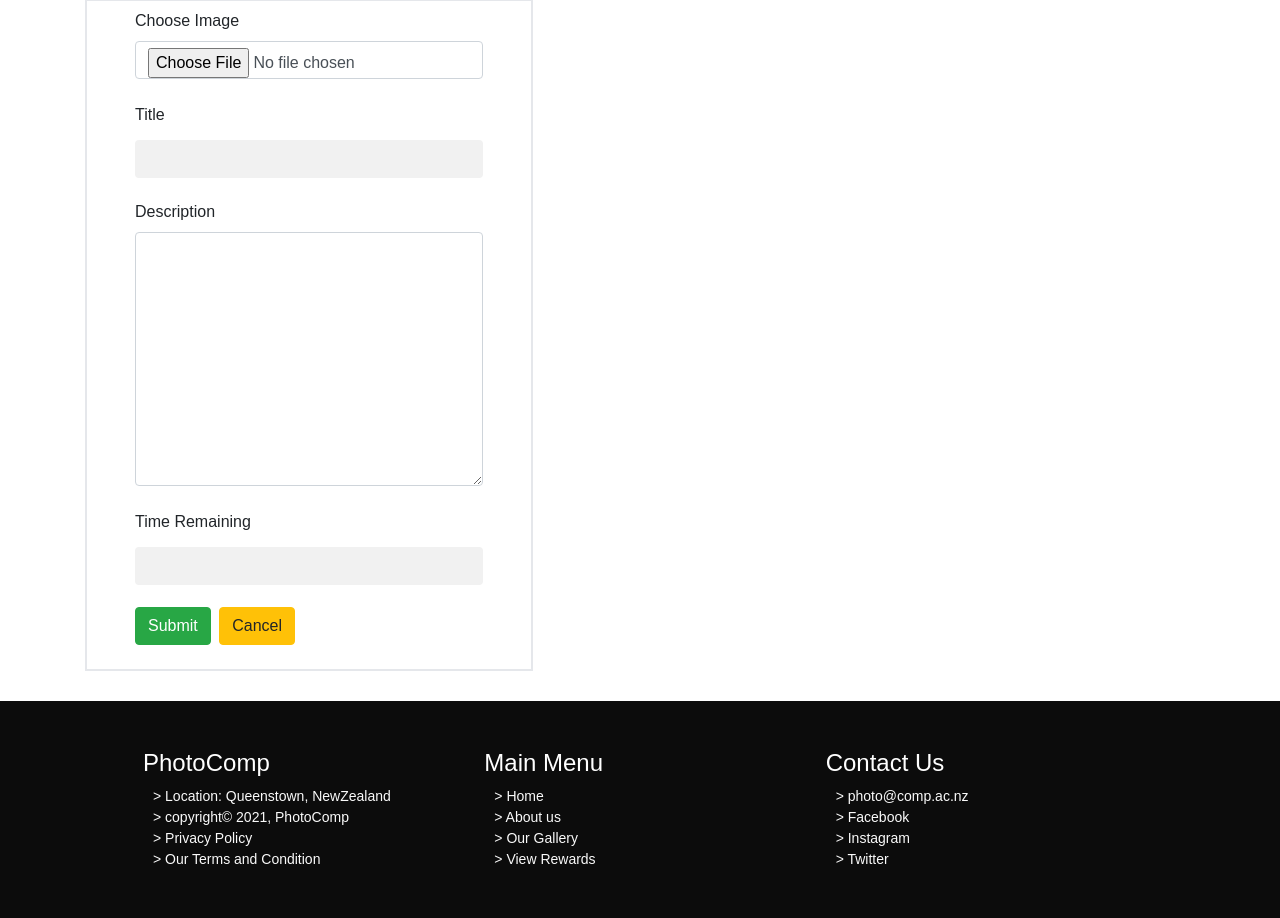
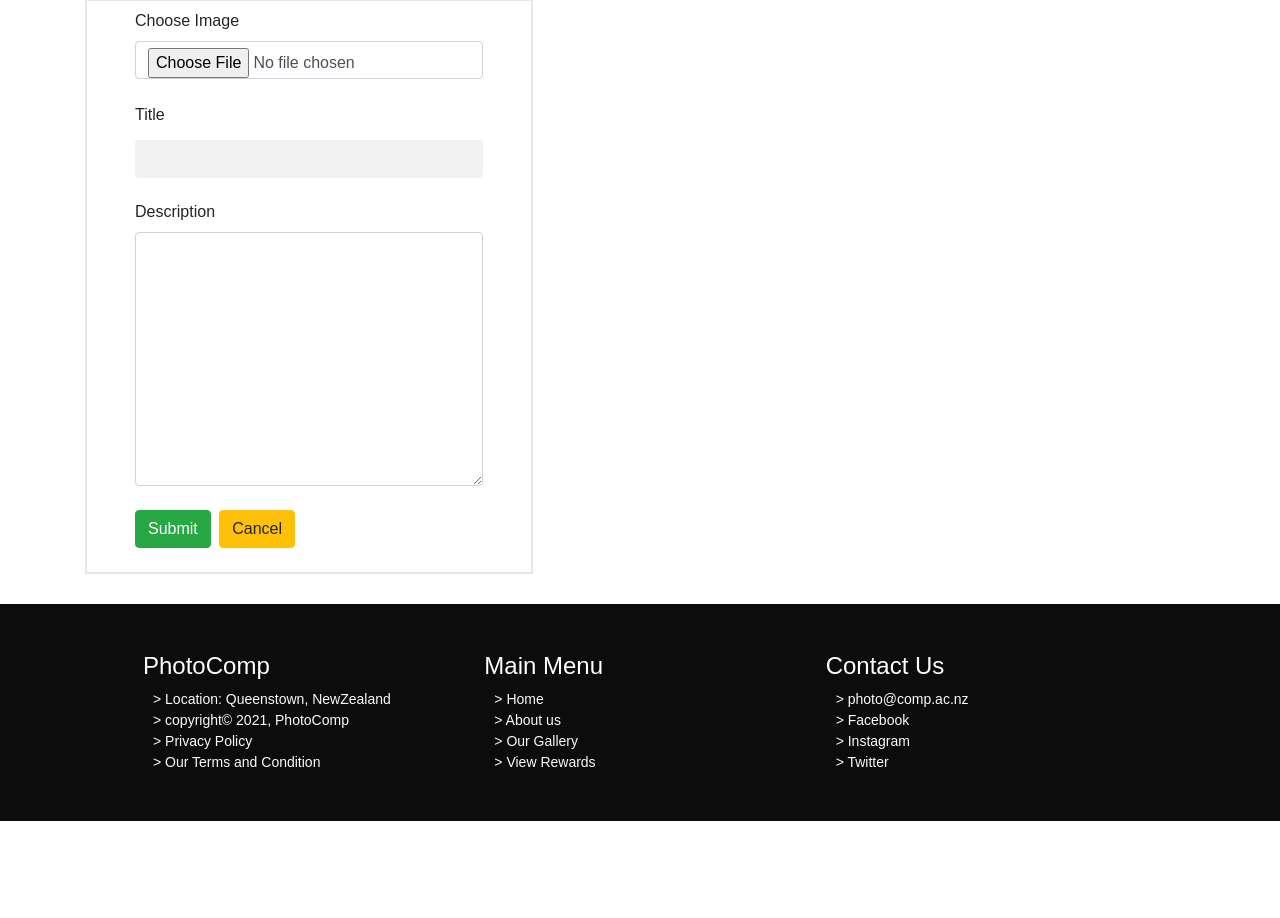
Before and after one commit to gibert-j/laravel_photocomp, a Laravel app: page /competitions/create in a window 1280 px wide. Shown: the part 113-1031 px from the top of the page. After the commit the page ends 934 px from the top, so only its background shows below. Run offline with Laravel 8, Linux system fonts and the light colour scheme; a user stored in the database is signed in; data comes from the database, SQL or seed files in the repository; some web fonts are replaced.

Commit message:
sdfasdfa

```diff
--- a/resources/views/competitions/create.blade.php
+++ b/resources/views/competitions/create.blade.php
@@ -13,9 +13,6 @@
         <input type="text" class="form-control" id="title" name="title" value="" required>
         <label for="description">Description</label>
         <textarea class="form-control" id="description" name="description" rows="10" required></textarea>
-        <br>
-        <label for="competitionTitle">Time Remaining</label>
-        <input type="text" class="form-control" id="time_remaining" name="time_remaining" value="" required>
         <br>
         <input class="btn btn-success" type="submit" value="Submit">
         <a class="btn btn-warning mx-1" href="competitions">Cancel</a>
```
